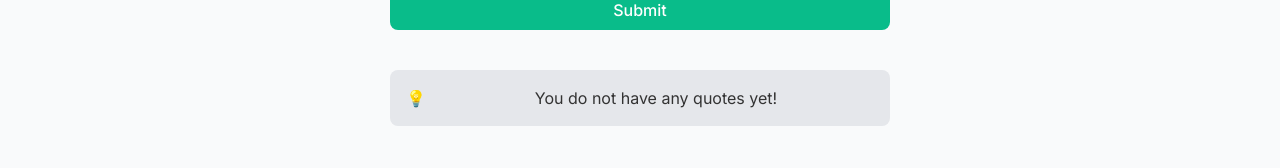
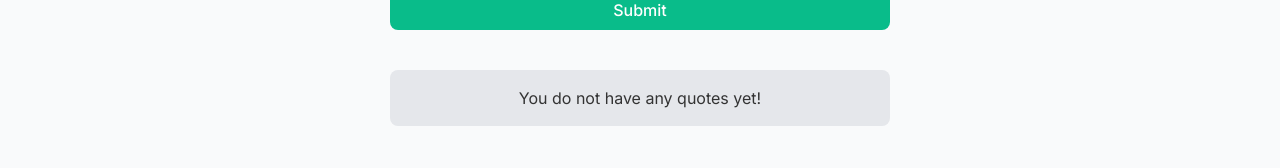
Before and after one commit to imadatyatalah/quotes, a Next.js app: page / in a window 1280 px wide. Shown: the part 291-459 px from the top of the page. Built offline with nearby package versions, Linux system fonts and the light colour scheme.

Commit message:
remove 💡 emoji

```diff
--- a/src/components/Quotes.tsx
+++ b/src/components/Quotes.tsx
@@ -36,11 +36,11 @@ const Quotes = () => {
         {quotesState.length !== 0 ? (
           quotesState.map((quote, index) => <Quote {...quote} key={index} />)
         ) : (
-          <Callout emoji="💡">
-            <p className="text-[#333333] dark:text-[#eaeaea]">
+          <div className="flex rounded-lg bg-gray-200 p-4 dark:bg-gray-700">
+            <p className="w-full text-[#333333] dark:text-[#eaeaea]">
               You do not have any quotes yet!
             </p>
-          </Callout>
+          </div>
         )}
       </div>
     </div>
```
